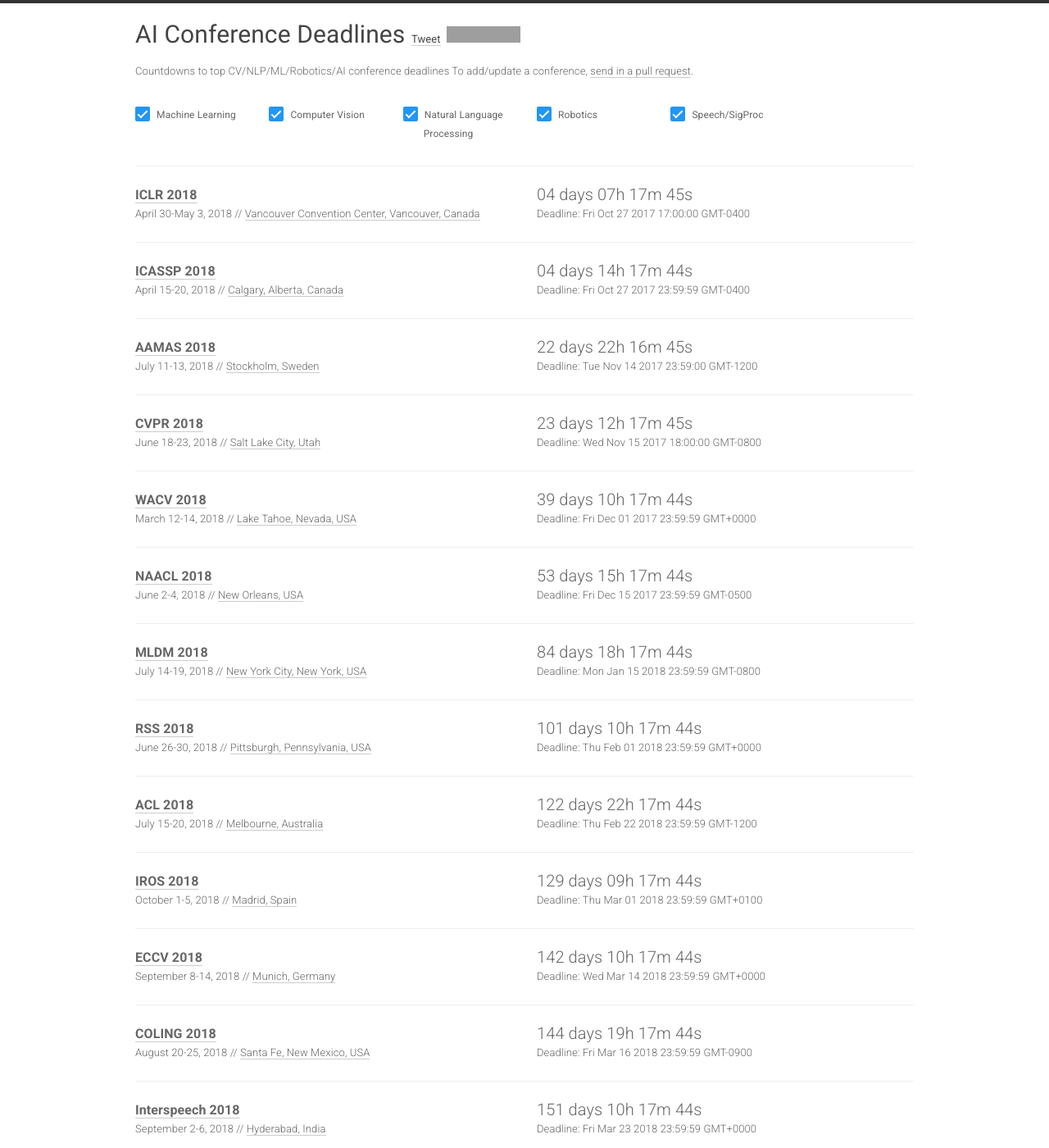
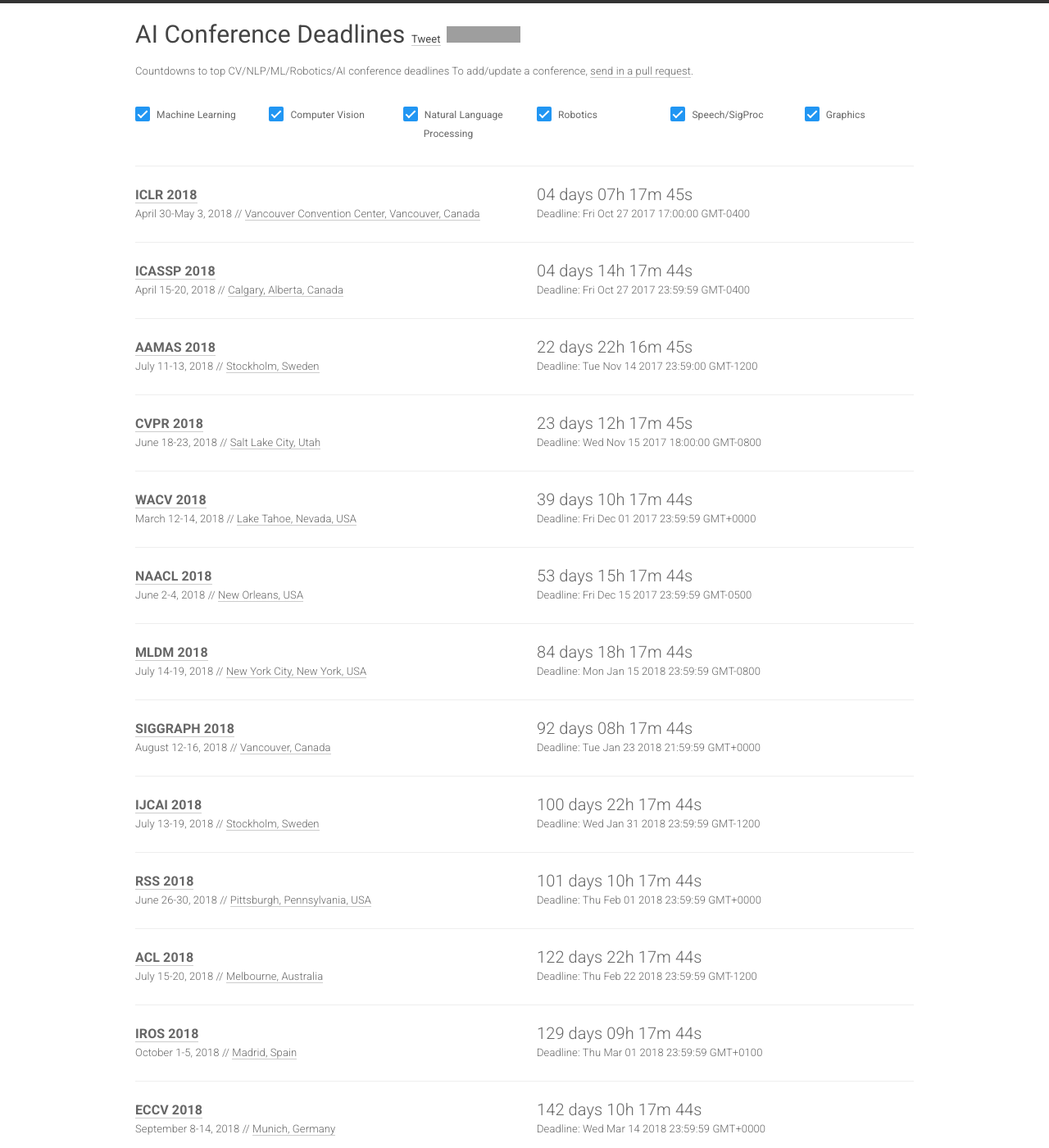
Before and after one commit to paperswithcode/ai-deadlines, a Jekyll site: the page built from index.html, in a window 1280 px wide and 1400 px high. Shown: the whole window at 82% size. Built offline with Jekyll 4.4.1, drawn with Linux system fonts in a browser that asks for light colours; nearby versions of some CDN libraries; comment, search, counter and statistics services are not loaded; grey boxes are pictures that could not be loaded.

Commit message:
add IJCAI & SIGGRAPH

```diff
--- a/_data/conferences.yml
+++ b/_data/conferences.yml
@@ -66,6 +66,27 @@
   date: July 14-19, 2018
   place: New York City, New York, USA
   sub: ML
+
+- name: SIGGRAPH
+  year: 2018
+  id: siggraph18
+  link: http://s2018.siggraph.org/
+  deadline: "2018-01-23 21:59:59"
+  timezone: GMT
+  date: August 12-16, 2018
+  place: Vancouver, Canada
+  sub: GR
+
+- name: IJCAI
+  year: 2018
+  id: ijcai18
+  link: https://www.ijcai-18.org/
+  deadline: "2018-01-31 23:59:59"
+  timezone: Etc/GMT+12
+  date: July 13-19, 2018
+  place: Stockholm, Sweden
+  sub: ML
+
 
 - name: RSS
   year: 2018
--- a/_data/types.yml
+++ b/_data/types.yml
@@ -9,3 +9,5 @@
   sub: RO
 - name: Speech/SigProc
   sub: SP
+- name: Graphics
+  sub: GR
```
